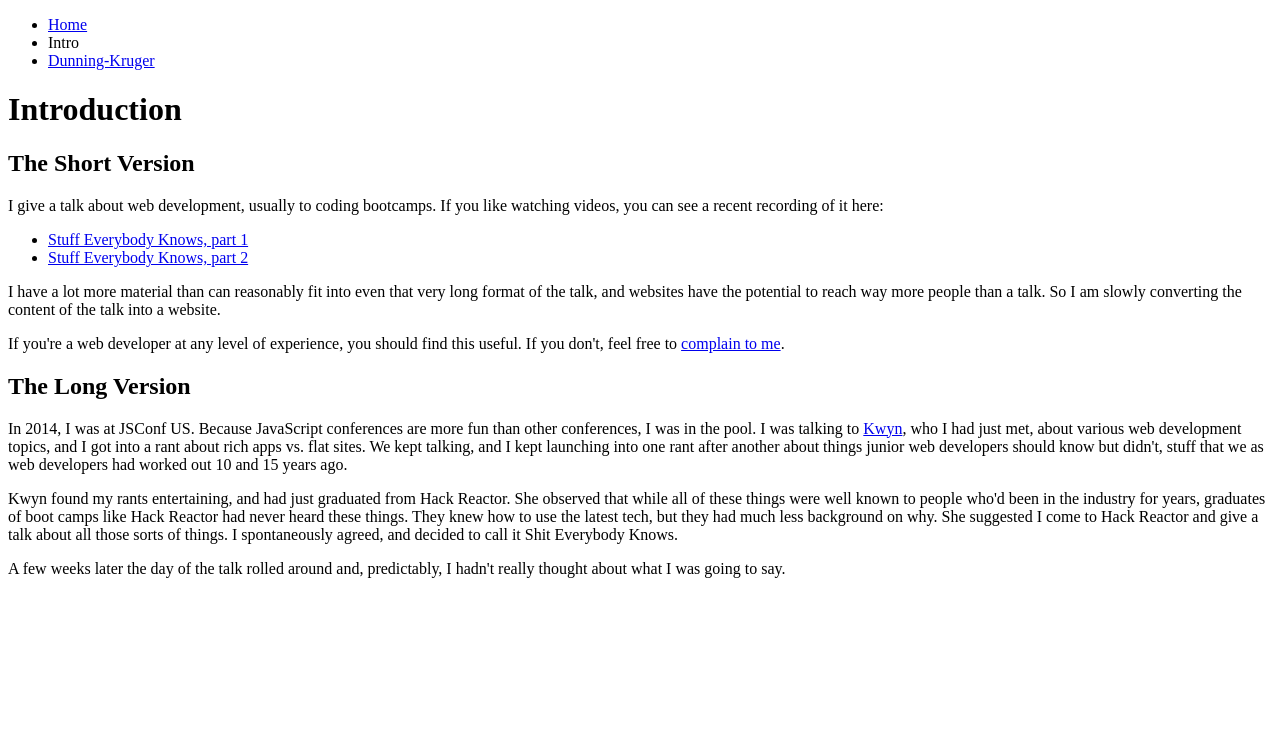
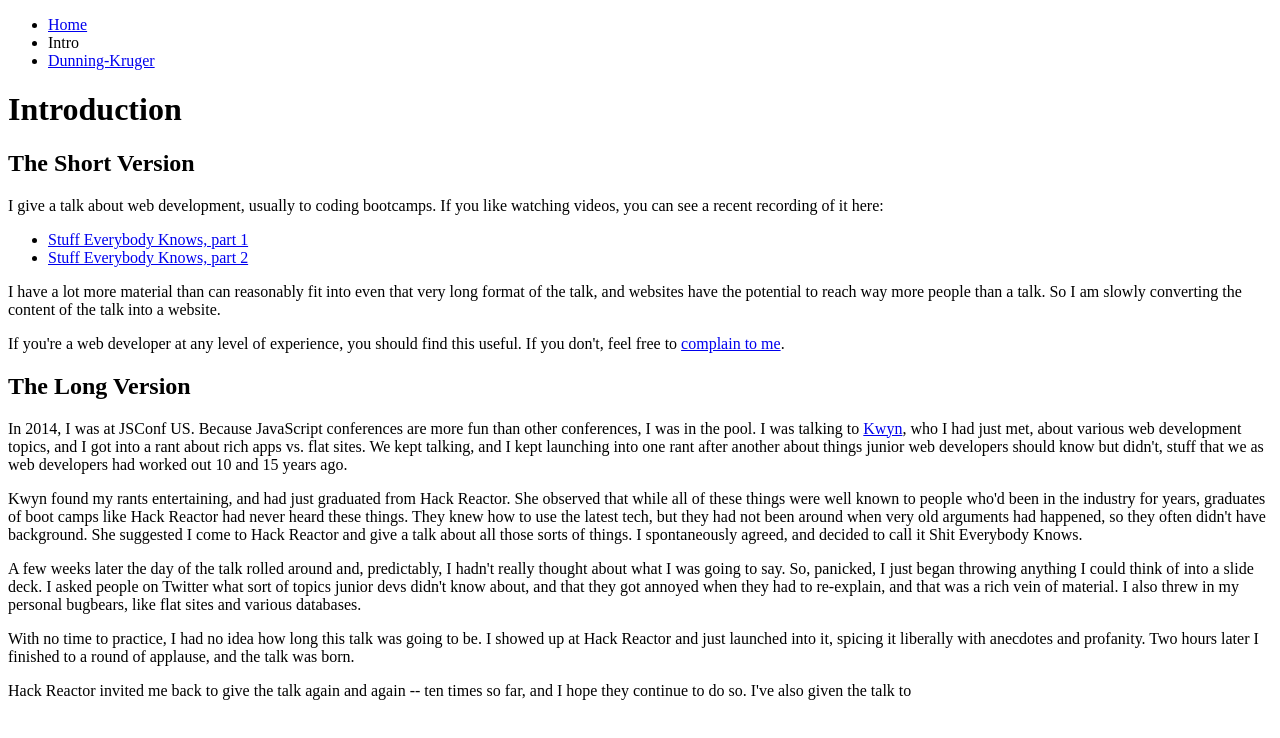
Before and after one commit to seldo/nuxt-test, a Nuxt app: page /1-intro in a window 1280 px wide. Shown: the top 738 px of the page. Built offline with nearby package versions, Linux system fonts and the light colour scheme.

Commit message:
More history

```diff
--- a/pages/1-intro/index.vue
+++ b/pages/1-intro/index.vue
@@ -15,14 +15,15 @@
     <section>
       <h2>The Long Version</h2>
       <p>In 2014, I was at JSConf US. Because JavaScript conferences are more fun than other conferences, I was in the pool. I was talking to <a href="https://twitter.com/HarleyKwyn">Kwyn</a>, who I had just met, about various web development topics, and I got into a rant about rich apps vs. flat sites. We kept talking, and I kept launching into one rant after another about things junior web developers should know but didn't, stuff that we as web developers had worked out 10 and 15 years ago.</p>
-      <p>Kwyn found my rants entertaining, and had just graduated from Hack Reactor. She observed that while all of these things were well known to people who'd been in the industry for years, graduates of boot camps like Hack Reactor had never heard these things. They knew how to use the latest tech, but they had much less background on why. She suggested I come to Hack Reactor and give a talk about all those sorts of things. I spontaneously agreed, and decided to call it Shit Everybody Knows.</p>
-      <p>A few weeks later the day of the talk rolled around and, predictably, I hadn't really thought about what I was going to say.</p>
+      <p>Kwyn found my rants entertaining, and had just graduated from Hack Reactor. She observed that while all of these things were well known to people who'd been in the industry for years, graduates of boot camps like Hack Reactor had never heard these things. They knew how to use the latest tech, but they had not been around when very old arguments had happened, so they often didn't have background. She suggested I come to Hack Reactor and give a talk about all those sorts of things. I spontaneously agreed, and decided to call it Shit Everybody Knows.</p>
+      <p>A few weeks later the day of the talk rolled around and, predictably, I hadn't really thought about what I was going to say. So, panicked, I just began throwing anything I could think of into a slide deck. I asked people on Twitter what sort of topics junior devs didn't know about, and that they got annoyed when they had to re-explain, and that was a rich vein of material. I also threw in my personal bugbears, like flat sites and various databases.</p>
+      <p>With no time to practice, I had no idea how long this talk was going to be. I showed up at Hack Reactor and just launched into it, spicing it liberally with anecdotes and profanity. Two hours later I finished to a round of applause, and the talk was born.</p>
+      <p>Hack Reactor invited me back to give the talk again and again -- ten times so far, and I hope they continue to do so. I've also given the talk to </p>
     </section>
   </div>
 </template>
 
 <script>
-
 export default {
   layout: 'page'
 }
```
